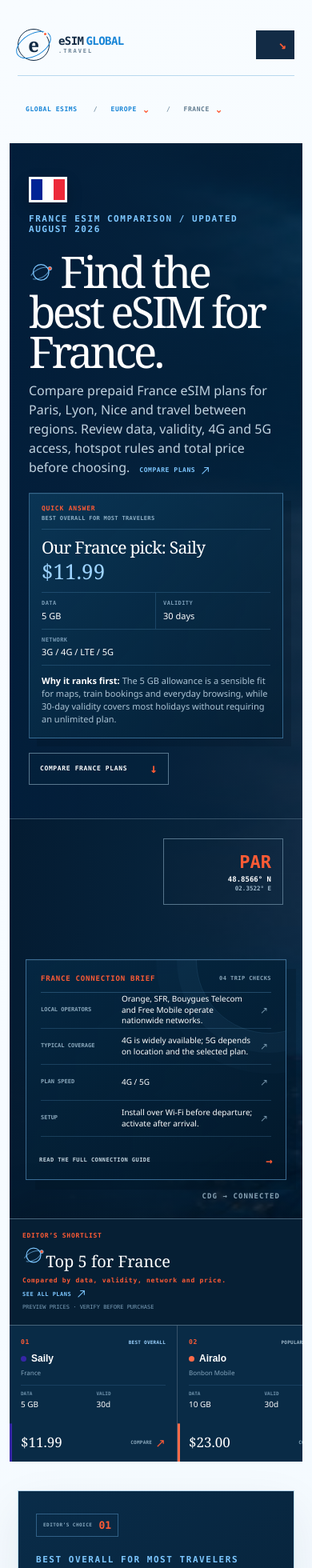
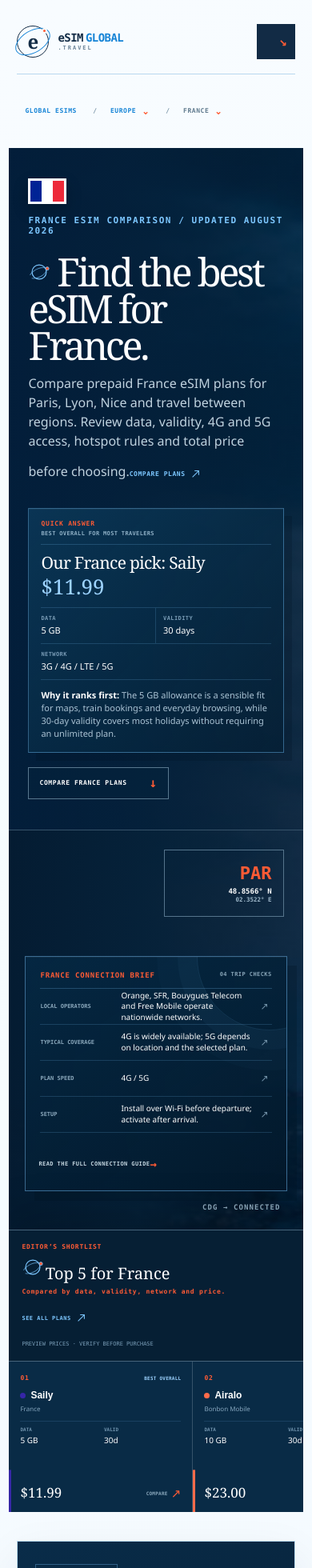
Before and after one commit to KTG1/esimglobal.travel, a Next.js app: page /france in a window 390 px wide. Shown: the top 1960 px of the page at 80% size. Built offline with nearby package versions, Linux system fonts and the light colour scheme.

Commit message:
Fix mobile responsive layouts

```diff
--- a/app/globals.css
+++ b/app/globals.css
@@ -625,3 +625,90 @@
 }
 
 :focus-visible { outline: 3px solid var(--signal); outline-offset: 4px; }
+
+/* Mobile usability pass: keep interactive controls reachable and horizontal
+   workspaces contained without flattening the site's editorial layout. */
+@media (max-width: 640px) {
+  .pageShell { padding-inline: clamp(16px, 5.5vw, 22px); }
+  .siteHeader { gap: 12px; padding-top: 8px; }
+  .siteHeader > a:first-of-type { display: inline-flex; min-height: 44px; align-items: center; }
+  .headerCta { min-width: 44px; min-height: 44px; justify-content: center; }
+
+  .hero { padding-block: clamp(64px, 12vh, 100px) clamp(56px, 9vh, 76px); }
+  h1 { font-size: clamp(46px, 14.5vw, 68px); line-height: .94; overflow-wrap: anywhere; }
+  .headingReadMore > a { min-height: 44px; margin: 8px 0 0; padding-block: 10px; }
+
+  .continentTabs,
+  .guideTabs,
+  .heroPlanRail,
+  .faqTabs { overscroll-behavior-inline: contain; }
+  .continentTabs { scroll-snap-type: x proximity; }
+  .continentTabs button { min-width: 92px; min-height: 44px; scroll-snap-align: start; }
+  .guideTabs { grid-template-columns: repeat(5, minmax(92px, 1fr)); scroll-snap-type: x mandatory; }
+  .guideTabs button { scroll-snap-align: start; }
+
+  .breadcrumbs { position: relative; z-index: 25; min-height: 44px; overflow: visible; }
+  .breadcrumbMenu { width: 100%; overflow: visible; }
+  .breadcrumbMenu > li,
+  .breadcrumbMenu details,
+  .breadcrumbMenu > li > .breadcrumbHome,
+  .breadcrumbMenu > li > details > summary,
+  .breadcrumbMenu summary,
+  .breadcrumbMenu > li + li::before { min-height: 44px; }
+  .crumbPopover { width: min(230px, calc(100vw - 32px)); min-width: 0; }
+  .breadcrumbMenu > li:last-child .crumbPopover { right: 0; left: auto; }
+  .breadcrumbMenu > li:last-child .crumbPopover::before { right: 18px; left: auto; }
+  .crumbPopover a { min-height: 44px; align-items: center; }
+
+  .franceHeroCopy { min-height: 0; padding-block: 38px; }
+  .franceHero h1 { font-size: clamp(42px, 12.5vw, 54px); overflow-wrap: normal; }
+  .heroPlanRail {
+    grid-template-columns: repeat(5, minmax(min(78vw, 230px), 1fr));
+    padding-right: 18px;
+    overflow-x: auto;
+    scroll-padding-inline: 0 18px;
+    scroll-snap-type: x mandatory;
+    scrollbar-width: none;
+  }
+  .heroPlanRail::-webkit-scrollbar { display: none; }
+  .heroPlanRail > li { scroll-snap-align: start; }
+  .heroPlanRail > li > a { min-height: 188px; }
+
+  .planFilters button { min-height: 44px; padding: 10px 14px; }
+  .featuredPlanGrid article > a { min-height: 44px; align-items: center; }
+  .planResults .resultArrow { width: 44px; height: 44px; }
+  .availabilityFooter a,
+  .databaseFooter a,
+  .heroArrivalBrief > a,
+  .bestPickReasons > small a { display: inline-flex; min-height: 44px; align-items: center; }
+  .faqTabs { scroll-snap-type: x mandatory; }
+  .faqTabs button { min-height: 68px; scroll-snap-align: start; }
+
+  .footerLead > a:first-child { display: inline-flex; min-height: 44px; align-items: center; }
+  .footerCta { min-width: 0; width: 100%; min-height: 48px; }
+  .footerNav ul { gap: 2px; }
+  .footerNav a { display: inline-flex; min-height: 44px; align-items: center; }
+}
+
+@media (max-width: 380px) {
+  .logoType { display: none; }
+  .siteHeader { grid-template-columns: auto auto; }
+  .hero { padding-top: 56px; }
+  .eyebrow { font-size: 9px; line-height: 1.45; }
+  .finderTopline h2 { font-size: 30px; }
+  .mapLegend { gap: 10px; font-size: 8px; }
+  .heroQuickAnswer dl { grid-template-columns: 1fr; }
+  .heroQuickAnswer dl div,
+  .heroQuickAnswer dl div:first-child,
+  .heroQuickAnswer dl div:last-child {
+    grid-column: auto;
+    padding: 10px 0;
+    border-right: 0;
+    border-top: 0;
+    border-bottom: 1px solid rgba(125,199,255,.18);
+  }
+  .heroQuickAnswer dl div:last-child { border-bottom: 0; }
+  .franceEssentials dl div { grid-template-columns: 1fr; gap: 8px; }
+  .footerNav { grid-template-columns: 1fr; }
+  .footerNav > :last-child { grid-column: auto; }
+}
```
